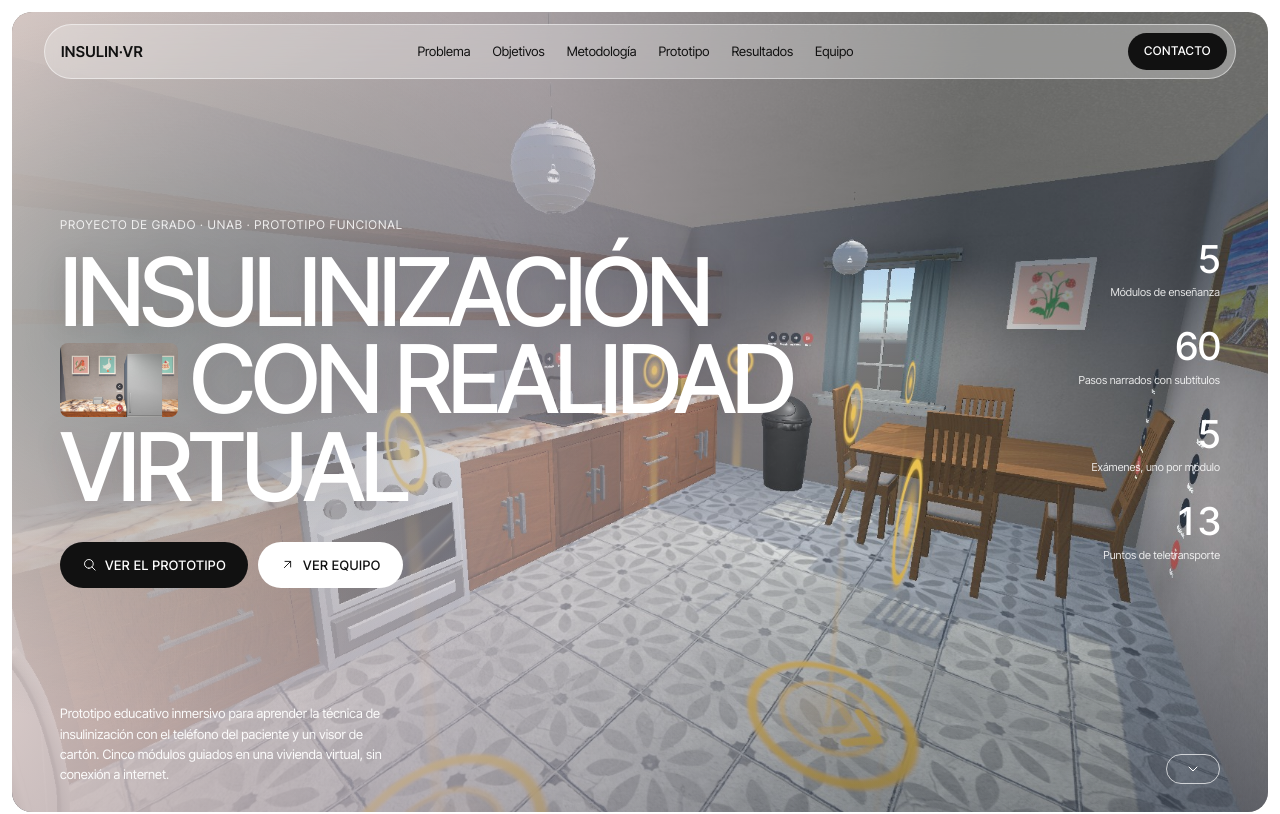
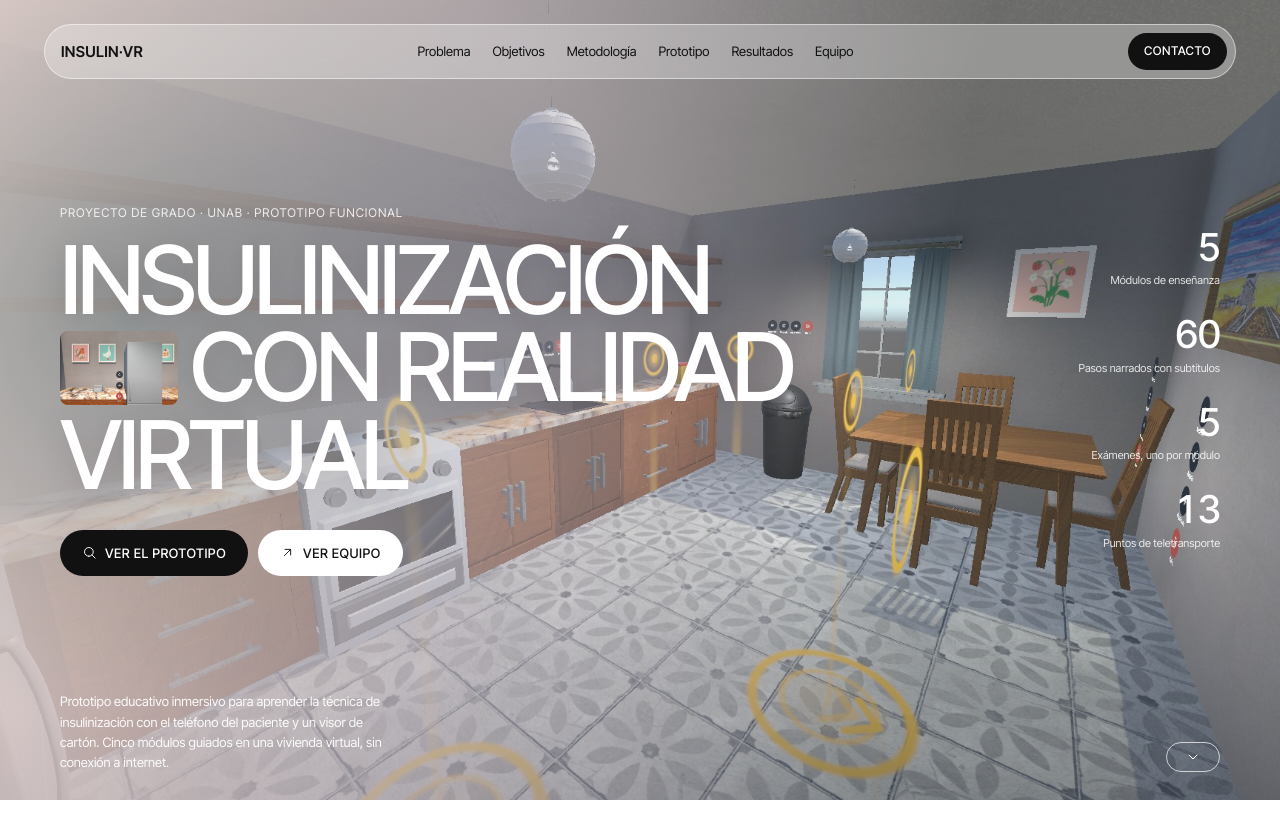
Before and after one commit to SantyCardo/vr-landing-page, a React (Vite) app: page / in a window 1280 px wide. Shown: the top 814 px of the page. Built offline with nearby package versions, Linux system fonts and the light colour scheme.

Commit message:
style: portada, cierre y footer a todo el ancho, sin borde blanco

```diff
--- a/src/styles.css
+++ b/src/styles.css
@@ -18,7 +18,7 @@
   --r-lg: 20px;
   --pill: 999px;
   --gutter: clamp(16px, 4vw, 48px);
-  --frame: 12px; /* margen exterior de la portada y del cierre */
+  --frame: 12px; /* parte fija del margen lateral del contenido */
   --edge: calc(var(--frame) + var(--gutter)); /* borde del contenido en toda la página */
 }
 
@@ -39,7 +39,6 @@ button { font: inherit; color: inherit; background: none; border: 0; cursor: poi
 :focus-visible { outline: 2px solid var(--accent); outline-offset: 3px; }
 
 .container { width: 100%; padding-inline: var(--edge); }
-.hero-inner.container, .closing-inner.container { padding-inline: var(--gutter); }
 .muted { color: var(--muted); font-style: normal; }
 .count-up { font-variant-numeric: tabular-nums; }
 
@@ -86,7 +85,7 @@ button { font: inherit; color: inherit; background: none; border: 0; cursor: poi
 /* ---------- Hero ---------- */
 .hero {
   position: relative; min-height: 100svh; color: #fff;
-  margin: var(--frame); border-radius: var(--r-lg); overflow: hidden;
+  overflow: hidden;
   display: flex; flex-direction: column;
 }
 .hero-bg { position: absolute; inset: 0; width: 100%; height: 100%; object-fit: cover; }
@@ -362,7 +361,7 @@ button { font: inherit; color: inherit; background: none; border: 0; cursor: poi
 .validation-value { font-size: 15px; font-weight: 500; }
 
 /* ---------- Cierre ---------- */
-.site-end { margin: var(--frame); border-radius: var(--r-lg); overflow: hidden; }
+.site-end { overflow: hidden; }
 .closing { position: relative; overflow: hidden; color: #fff; min-height: 88svh; display: flex; }
 .closing-bg { position: absolute; inset: 0; width: 100%; height: 100%; object-fit: cover; }
 .closing-veil { position: absolute; inset: 0; background: linear-gradient(0deg, rgba(15,20,25,0.62) 0%, rgba(15,20,25,0.18) 45%, transparent 70%); }
@@ -375,7 +374,7 @@ button { font: inherit; color: inherit; background: none; border: 0; cursor: poi
 .closing-ctas { display: flex; flex-direction: column; gap: 8px; align-items: flex-end; }
 
 /* ---------- Footer ---------- */
-.footer { background: #000; color: #fff; padding: clamp(48px, 7vw, 96px) var(--gutter) 40px; }
+.footer { background: #000; color: #fff; padding: clamp(48px, 7vw, 96px) var(--edge) 40px; }
 .wordmark { display: block; width: 100%; height: auto; }
 .wordmark text { fill: #fff; font-family: var(--font); font-size: 210px; font-weight: 500; letter-spacing: -0.01em; }
 .footer-cols {
```
Also changed, not shown: 1 other file (tests, documents, lock files or other folders).
